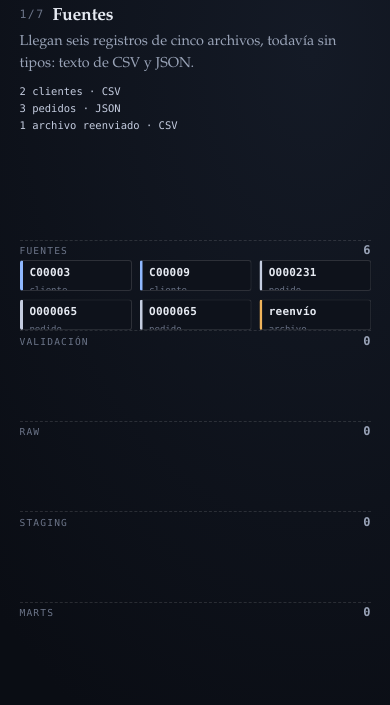
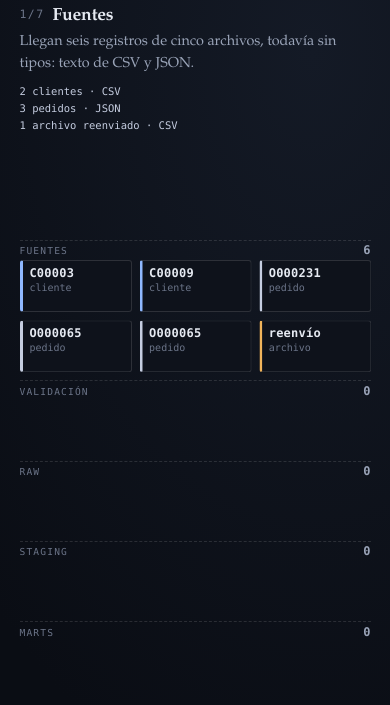
Before and after one commit to JuanSGarciaC/datapulse, a plain HTML site: page site/index.html in a window 390 px wide. Shown: the part 958-1663 px from the top of the page. Drawn offline with Linux system fonts and the light colour scheme; no server answers.

Commit message:
fix(site): recorrido con fichas fantasma, sellos sin solapes y móvil compacto
Cuatro arreglos que pidió el usuario tras verlo:

- Contadores que cuadran: cada ficha deja una copia atenuada (discontinua)
  en las capas por las que ya pasó. raw solo añade filas, así que el
  registro sigue ahí. El número de cada carril es lo que se ve.
- Tablero a la medida: mide lo que ocupan sus 6 filas, y fuentes siempre
  está llena (reales o fantasmas). Ya no queda la mitad inferior vacía.
  Cada ficha conserva su hueco dentro de un carril y su fantasma ocupa ese
  mismo sitio.
- Sellos sin tapar texto: tienen su propia fila bajo el título. Además, la
  rejilla ya no aplasta las líneas con overflow:hidden (grid-auto-rows:
  max-content).
- Móvil: fuentes ocupa dos filas y el resto una. Las fichas muestran ID,
  tipo y sello legibles, y la línea del lote ya no asoma cortada.

La comprobación en vivo de «Pruébalo» ya no pregunta sola al cargar. Un
puerto cerrado o un servidor ajeno dejaban un error de red en la consola de
cualquier visitante. Ahora hay un botón «Comprobar si está en marcha», y
pregunta sola solo si la URL trae los puertos. Si un index.html en caché es
anterior al botón, no rompe el resto del JS.

Revisado con Edge headless (escritorio, 390 px, movimiento reducido y sin
JS): sin errores de consola y sin imágenes rotas.

Co-Authored-By: Claude Opus 5.5 <noreply@anthropic.com>

```diff
--- a/site/index.html
+++ b/site/index.html
@@ -244,7 +244,8 @@
 
       <h3 class="try-title">Y después, tres cosas que tocar</h3>
       <p class="live" data-live aria-live="polite"><span class="live-dot" aria-hidden="true"></span><span class="live-text">Con
-        la demo en marcha, estos enlaces abren tu panel y tu API.</span></p>
+        la demo en marcha, estos enlaces abren tu panel y tu API.</span>
+        <button type="button" class="btn ghost live-check" hidden>Comprobar si está en marcha</button></p>
       <ul class="try stagger">
         <li>
           <h4>Prueba los contratos</h4>
--- a/site/main.js
+++ b/site/main.js
@@ -96,6 +96,12 @@
       a.href = a.dataset.href === 'panel' ? panel : `${api}/docs`;
     });
     const text = live.querySelector('.live-text');
+    const button = live.querySelector('.live-check');
+    // Solo se pregunta al pedirlo (o si la URL trae los puertos): un puerto cerrado o un
+    // servidor ajeno dejarían un error de red en la consola de cualquier visitante.
+    const check = () => {
+      button.disabled = true;
+      live.classList.remove('on', 'off');
       const ctrl = new AbortController();
       const timer = setTimeout(() => ctrl.abort(), 2500);
       fetch(`${api}/health`, { signal: ctrl.signal, cache: 'no-store' })
@@ -107,9 +113,15 @@
         })
         .catch(() => {
           live.classList.add('off');
-        text.textContent = 'La demo no está en marcha en este equipo: lánzala con el comando de arriba y recarga.';
+          text.textContent = 'No encuentro DataPulse en este equipo: lánzalo con el comando de arriba y vuelve a comprobar.';
         })
-      .finally(() => clearTimeout(timer));
+        .finally(() => { clearTimeout(timer); button.disabled = false; });
+    };
+    if (button) { // un index.html en caché, anterior al botón, no debe romper el resto
+      button.hidden = false;
+      button.addEventListener('click', check);
+      if (q.has('api') || q.has('panel')) check();
+    }
   }
 
   // ── C3 + C13: recorrido atado al scroll ──────────────────────────────────────
@@ -118,16 +130,36 @@
 
   // Carril y hueco de cada ficha en cada uno de los 7 pasos.
   // Carriles: 0 fuentes · 1 validación · 2 raw · 3 staging · 4 marts.
+  // Cada ficha conserva su hueco dentro de un carril: así su fantasma ocupa ese mismo sitio.
   const P = {
     c3:    [[0, 0], [0, 0], [2, 0], [2, 0], [3, 0], [4, 0], [4, 0]],
     c9:    [[0, 1], [1, 0], [1, 0], [1, 0], [1, 0], [1, 0], [1, 0]],
     o231:  [[0, 2], [1, 1], [1, 1], [1, 1], [1, 1], [1, 1], [1, 1]],
-    o65a:  [[0, 3], [0, 1], [2, 1], [2, 1], [2, 1], [2, 1], [2, 1]],
-    o65b:  [[0, 4], [0, 2], [2, 2], [2, 2], [3, 1], [4, 1], [4, 1]],
-    rs:    [[0, 5], [0, 3], [0, 0], [1, 2], [1, 2], [1, 2], [1, 2]],
+    o65a:  [[0, 3], [0, 3], [2, 1], [2, 1], [2, 1], [2, 1], [2, 1]],
+    o65b:  [[0, 4], [0, 4], [2, 2], [2, 2], [3, 1], [4, 1], [4, 1]],
+    rs:    [[0, 5], [0, 5], [0, 5], [1, 2], [1, 2], [1, 2], [1, 2]],
     daily: [[4, 2], [4, 2], [4, 2], [4, 2], [4, 2], [4, 2], [4, 2]],
   };
   const N = 7;
+
+  // Fantasmas: una copia atenuada en cada capa por la que ya pasó la ficha (raw solo añade
+  // filas: el registro sigue ahí). Así el contador de cada capa coincide con lo que se ve.
+  const ghosts = [];
+  for (const el of wrap.querySelectorAll('.tk[data-tk]')) {
+    const path = P[el.dataset.tk];
+    const final = path[N - 1][0];
+    const arrived = new Map(); // carril → [hueco, primer paso en él]
+    path.forEach(([l, s], j) => { if (!arrived.has(l)) arrived.set(l, [s, j]); });
+    for (const [lane, [slot, first]] of arrived) {
+      if (lane === final) continue; // nunca lo abandona: no deja fantasma
+      const g = el.cloneNode(true);
+      g.classList.add('ghost');
+      g.removeAttribute('data-tk');
+      g.setAttribute('aria-hidden', 'true');
+      el.before(g);
+      ghosts.push({ el: g, lane, slot, first, path });
+    }
+  }
 
   // data-steps="a" o "a-b": visible en esos pasos.
   const stepped = [...wrap.querySelectorAll('[data-steps]')].map((el) => {
@@ -140,37 +172,57 @@
     const [a, b = a] = s.split('-').map(Number);
     return i >= a && i <= b;
   };
+  const ghostOn = (g, i) => i > g.first && g.path[i][0] !== g.lane;
 
   const tickets = [...wrap.querySelectorAll('.tk[data-tk]')].map((el) => ({ el, path: P[el.dataset.tk] }));
   const lanes = [...wrap.querySelectorAll('.lane')];
-  // Contador acumulado: registros que han llegado a cada capa hasta el paso i (raw solo añade).
+  const lanesBox = wrap.querySelector('.lanes');
+  // Contador por capa: fichas presentes más sus fantasmas (lo mismo que se ve).
   const counts = Array.from({ length: N }, (_, i) => lanes.map((_, l) =>
-    tickets.filter(({ el, path }) => path.some(([lane], j) => j <= i && lane === l && visibleAt(el, j))).length));
+    tickets.filter(({ el, path }) => path[i][0] === l && visibleAt(el, i)).length
+    + ghosts.filter((g) => g.lane === l && ghostOn(g, i)).length));
 
   const board = wrap.querySelector('.board');
+  const sticky = wrap.querySelector('.scrub-sticky');
   const stepN = wrap.querySelector('.step-n');
   const bar = wrap.querySelector('.meter-bar i');
-  let W = 0, H = 0, compact = false, tw = 0, th = 0, ticking = false, last = -1;
+  let W = 0, compact = false, tw = 0, th = 0, unit = 0, ticking = false, last = -1;
   const GAP = 8;
+  const LABEL = 20; // alto de la etiqueta de cada carril en móvil
+  const ROWS = [2, 1, 1, 1, 1]; // móvil: filas de fichas por carril (fuentes tiene 6)
+  const laneTop = (l) => ROWS.slice(0, l).reduce((y, r) => y + LABEL + r * unit, 0);
 
+  // El tablero mide lo que ocupan sus fichas: sin franja vacía debajo.
   const measure = () => {
-    W = board.clientWidth; H = board.clientHeight; compact = W < 560;
+    board.style.height = '';
+    W = board.clientWidth; compact = W < 560;
+    const avail = sticky.clientHeight - board.offsetTop - 24;
     if (compact) {
       tw = (W - 2 * GAP) / 3;
-      th = Math.max(30, (H / 5 - 20 - GAP) / 2);
+      unit = clamp((avail - ROWS.length * LABEL) / 6, 48, 80);
+      th = unit - GAP;
+      board.style.height = `${laneTop(ROWS.length)}px`;
+      lanesBox.style.gridTemplateRows = ROWS.map((r) => `${LABEL + r * unit}px`).join(' ');
     } else {
       tw = W / 5 - 12;
-      th = Math.min(100, (H - 30) / 6 - GAP);
+      th = clamp((avail - 30) / 6 - GAP, 84, 104);
+      board.style.height = `${30 + 6 * (th + GAP)}px`;
+      lanesBox.style.gridTemplateRows = '';
     }
     board.style.setProperty('--tw', `${tw.toFixed(1)}px`);
     board.style.setProperty('--th', `${th.toFixed(1)}px`);
+    for (const g of ghosts) {
+      const [x, y] = place([g.lane, g.slot]);
+      g.el.style.transform = `translate3d(${x.toFixed(1)}px, ${y.toFixed(1)}px, 0)`;
+    }
   };
   const place = ([l, s]) => compact
-    ? [(s % 3) * (tw + GAP), l * (H / 5) + 20 + Math.floor(s / 3) * (th + GAP)]
+    ? [(s % 3) * (tw + GAP), laneTop(l) + LABEL + Math.floor(s / 3) * unit]
     : [l * (W / 5) + 6, 30 + s * (th + GAP)];
 
   const setStep = (i) => {
     for (const { el, a, b } of stepped) el.classList.toggle('on', i >= a && i <= b);
+    for (const g of ghosts) g.el.classList.toggle('on', ghostOn(g, i));
     lanes.forEach((lane, l) => {
       lane.querySelector('b').textContent = String(counts[i][l]);
       lane.classList.toggle('on', tickets.some(({ path }) => path[i][0] === l && path[Math.max(0, i - 1)][0] !== l));
--- a/site/styles.css
+++ b/site/styles.css
@@ -155,7 +155,7 @@ h2 { font-size: clamp(1.7rem, 3.2vw, 2.4rem); margin: 0 0 1.2rem; }
 }
 .scrub-wrap.scrub .notes > li.on { opacity: 1; transform: none; }
 
-.scrub-wrap.scrub .board { grid-area: board; position: relative; display: block; margin: 0; min-height: 0; }
+.scrub-wrap.scrub .board { grid-area: board; align-self: start; position: relative; display: block; margin: 0; min-height: 0; }
 .scrub-wrap.scrub .lanes { display: grid; grid-template-columns: repeat(5, 1fr); position: absolute; inset: 0; }
 .lane { border-left: 1px dashed rgba(255, 255, 255, .12); padding: 0 .5rem; display: flex; justify-content: space-between; align-items: baseline; font: .7rem var(--mono); letter-spacing: .12em; text-transform: uppercase; color: var(--faint); transition: color .3s; }
 .lane:last-child { border-right: 1px dashed rgba(255, 255, 255, .12); }
@@ -165,17 +165,27 @@ h2 { font-size: clamp(1.7rem, 3.2vw, 2.4rem); margin: 0 0 1.2rem; }
 
 .scrub-wrap.scrub .tk {
   position: absolute; left: 0; top: 0; width: var(--tw); height: var(--th); overflow: hidden;
-  will-change: transform; transition: opacity .35s;
+  will-change: transform; transition: opacity .35s; z-index: 1;
+  grid-auto-rows: max-content; /* sin esto, las líneas con overflow:hidden se aplastan */
+  padding: .4rem .6rem .35rem; line-height: 1.35;
 }
+/* Fantasma: el registro ya pasó por esta capa (raw solo añade filas: sigue ahí). */
+.scrub-wrap.scrub .tk.ghost {
+  z-index: 0; opacity: 0; background: transparent; border-style: dashed; border-left-style: solid;
+}
+.scrub-wrap.scrub .tk.ghost.on { opacity: .3; }
+.scrub-wrap.scrub .tk.ghost .stamp { display: none; }
 .scrub-wrap.scrub [data-steps] { opacity: 0; }
 .scrub-wrap.scrub [data-steps].on { opacity: 1; }
 .scrub-wrap.scrub .tk .meta > span { grid-area: 1 / 1; transition: opacity .3s; }
 .scrub-wrap.scrub .tk .meta { display: grid; }
+/* Los sellos tienen su propia fila, bajo el título: nunca tapan texto. */
 .scrub-wrap.scrub .stamp {
-  position: absolute; right: .45rem; bottom: .4rem; margin: 0; background: #0e121b;
-  transform: rotate(-8deg) scale(1.5); transition: opacity .2s, transform .3s cubic-bezier(.3, 1.6, .5, 1);
+  grid-row: 2; grid-column: 1; justify-self: start; margin: 0 0 .1rem; padding: 0 .35rem;
+  font-size: 9px; line-height: 1.45;
+  transform: rotate(-4deg) scale(1.5); transition: opacity .2s, transform .3s cubic-bezier(.3, 1.6, .5, 1);
 }
-.scrub-wrap.scrub .stamp.on { opacity: .92; transform: rotate(-8deg) scale(1); }
+.scrub-wrap.scrub .stamp.on { opacity: .92; transform: rotate(-4deg) scale(1); }
 .scrub-wrap.scrub .tk .strike { text-decoration-color: transparent; color: inherit; transition: color .3s, text-decoration-color .3s; }
 .scrub-wrap.scrub .tk .strike.on { opacity: 1; text-decoration-color: var(--red); color: var(--faint); }
 .scrub-wrap.scrub .tk .strike[data-steps] { opacity: 1; }
@@ -194,16 +204,16 @@ h2 { font-size: clamp(1.7rem, 3.2vw, 2.4rem); margin: 0 0 1.2rem; }
   .notes h3 { font-size: 1.1rem; }
   .notes p { font-size: .9rem; }
   .log { font-size: 10.5px; }
-  .scrub-wrap.scrub .lanes { grid-template-columns: 1fr; grid-template-rows: repeat(5, 1fr); }
+  .scrub-wrap.scrub .lanes { grid-template-columns: 1fr; grid-template-rows: 2fr repeat(4, 1fr); }
   .lane { border-left: 0; border-top: 1px dashed rgba(255, 255, 255, .12); padding: .15rem 0 0; font-size: .6rem; }
   .lane:last-child { border-right: 0; }
   .lane b { font-size: .75rem; }
   .scrub-wrap.scrub .tk { padding: .25rem .4rem; }
-  .scrub-wrap.scrub .tk p { display: none; }
+  .scrub-wrap.scrub .tk p, .scrub-wrap.scrub .tk .meta { display: none; }
   .scrub-wrap.scrub .tk header { display: block; }
-  .scrub-wrap.scrub .tk header b { font-size: 11px; display: block; }
-  .scrub-wrap.scrub .tk .kind { font-size: 9px; }
-  .scrub-wrap.scrub .stamp { font-size: 7.5px; letter-spacing: .08em; padding: 0 .25rem; border-width: 1.5px; right: .2rem; bottom: .2rem; }
+  .scrub-wrap.scrub .tk header b { font-size: 12px; display: block; }
+  .scrub-wrap.scrub .tk .kind { font-size: 10px; display: block; }
+  .scrub-wrap.scrub .stamp { font-size: 8px; letter-spacing: .06em; padding: 0 .25rem; border-width: 1.5px; margin: .1rem 0 0; }
 }
 
 /* Bandas */
@@ -263,7 +273,7 @@ h2 { font-size: clamp(1.7rem, 3.2vw, 2.4rem); margin: 0 0 1.2rem; }
 
 /* Pruébalo: estado de la demo en este equipo y tres cosas que tocar */
 .try-title { font-size: 1.35rem; margin: 2.6rem 0 .6rem; }
-.live { display: flex; align-items: center; gap: .55rem; margin: 0 0 1.2rem; color: var(--muted); font-size: .95rem; }
+.live { display: flex; flex-wrap: wrap; align-items: center; gap: .55rem; margin: 0 0 1.2rem; color: var(--muted); font-size: .95rem; }
 .live-dot { width: 9px; height: 9px; border-radius: 50%; background: var(--faint); flex: none; }
 .live.on { color: var(--text); }
 .live.on .live-dot { background: var(--teal); box-shadow: 0 0 0 4px rgba(47, 212, 160, .18); }
@@ -275,3 +285,4 @@ h2 { font-size: clamp(1.7rem, 3.2vw, 2.4rem); margin: 0 0 1.2rem; }
 .try .where { color: var(--faint); font-size: .85rem; }
 .try .where b { color: var(--text); font-weight: 600; }
 .try .btn { margin-top: auto; align-self: flex-start; }
+.live-check { padding: .35rem .8rem; font-size: .85rem; }
```
Lines whose indentation alone changed are shown as unchanged.
